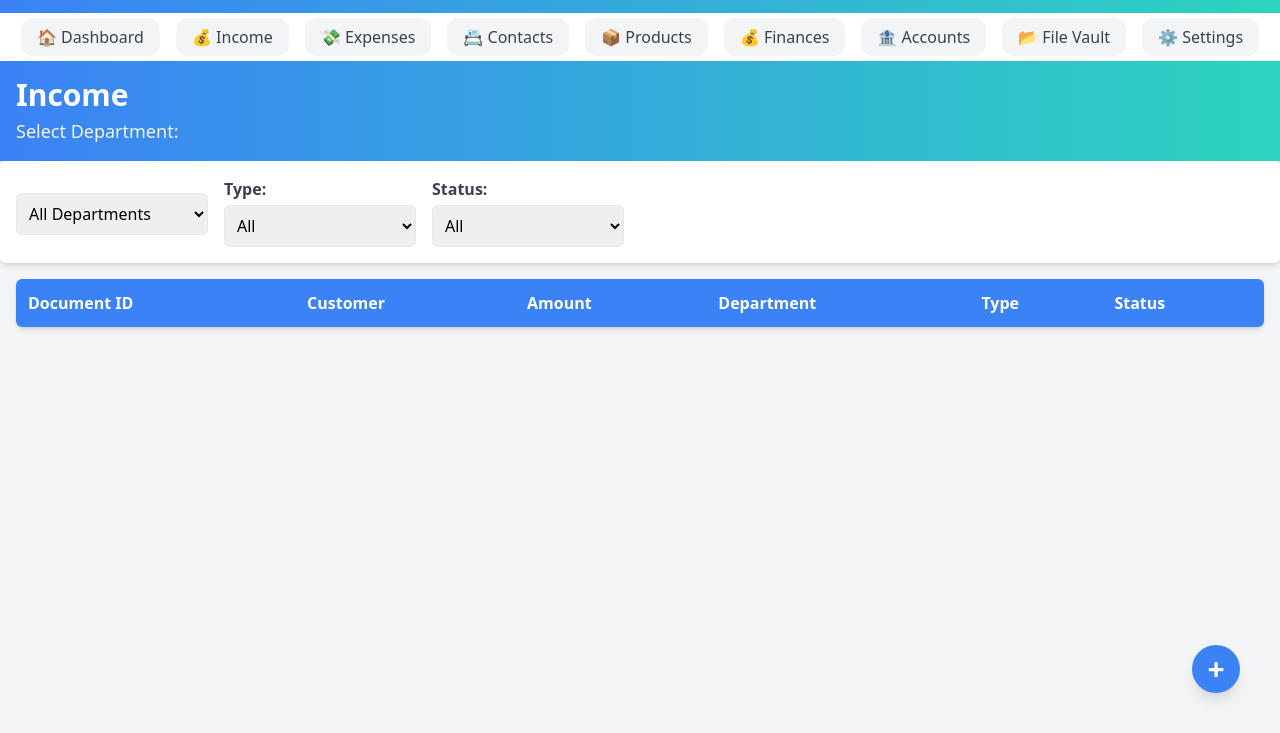
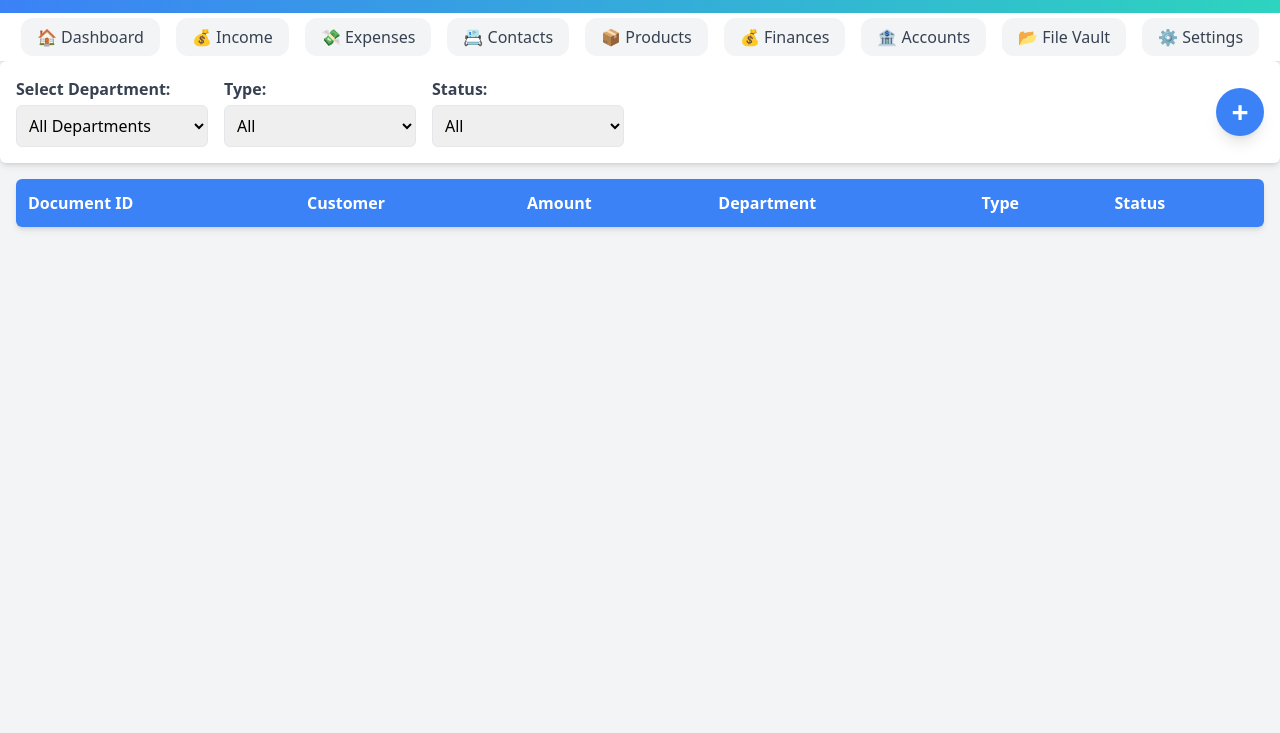
Before and after one commit to Lumzum/wbh-frontend, a website: page income.html in a window 1280 px wide. Shown: the part 67-800 px from the top of the page. Drawn offline with nearby package versions, Linux system fonts and the light colour scheme; no server answers.

```diff
--- a/income.html
+++ b/income.html
@@ -11,18 +11,11 @@
 <!-- Navbar & Header -->
 <script src="navbar.js"></script>
 
-<!-- Header -->
-<header class="bg-gradient-to-r from-blue-500 to-teal-400 text-white p-4 flex justify-between items-center shadow-md">
-    <div class="flex flex-col">
-        <h1 class="text-3xl font-bold">Income</h1>
-        <label for="departmentFilter" class="text-gray-100 text-lg mt-1">Select Department:</label>
-    </div>
-    <button onclick="openQuotationModal()" class="text-white text-3xl font-bold bg-blue-500 hover:bg-blue-600 rounded-full w-12 h-12 flex items-center justify-center fixed bottom-10 right-10 shadow-lg">+</button>
-</header>
-
-<!-- Filters -->
-<div class="p-4 bg-white shadow-md rounded-md flex flex-wrap gap-4 items-center">
+<!-- Filters & Add Document Button -->
+<div class="p-4 bg-white shadow-md rounded-md flex flex-wrap gap-4 items-center justify-between">
+    <div class="flex gap-4">
         <div>
+            <label for="departmentFilter" class="block text-gray-700 font-semibold">Select Department:</label>
             <select id="departmentFilter" class="mt-1 p-2 w-48 border rounded-md">
                 <option value="all">All Departments</option>
             </select>
@@ -45,6 +38,8 @@
                 <option value="unpaid">Unpaid</option>
             </select>
         </div>
+    </div>
+    <button onclick="openQuotationModal()" class="text-white text-3xl font-bold bg-blue-500 hover:bg-blue-600 rounded-full w-12 h-12 flex items-center justify-center shadow-lg">+</button>
 </div>
 
 <!-- Income Table -->
```
Lines whose indentation alone changed are shown as unchanged.
